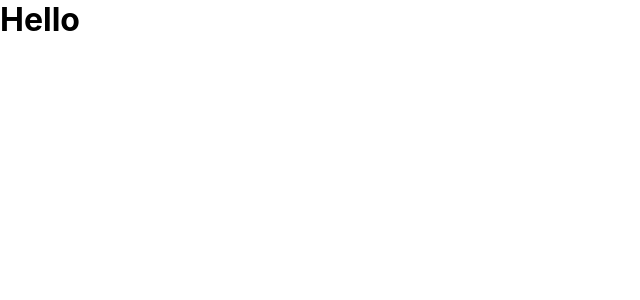
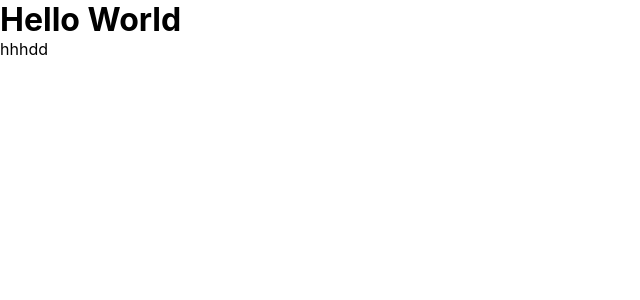
Before and after one commit to hornerek12a/szkolenie-react-landing, a React (Create React App) app: page / in a window 1280 px wide. Shown: the top 300 px of the page, without its empty margins (0-640 px from the left). Built offline with nearby package versions, Linux system fonts and the light colour scheme.

Commit message:
Dodanie drugi

```diff
--- a/src/App.js
+++ b/src/App.js
@@ -4,7 +4,8 @@
 
   return (
     <div>
-      <h1>Hello</h1>
+      <h1>Hello World</h1>
+      <p>hhhdd</p>
     </div>
   )
 }
```
